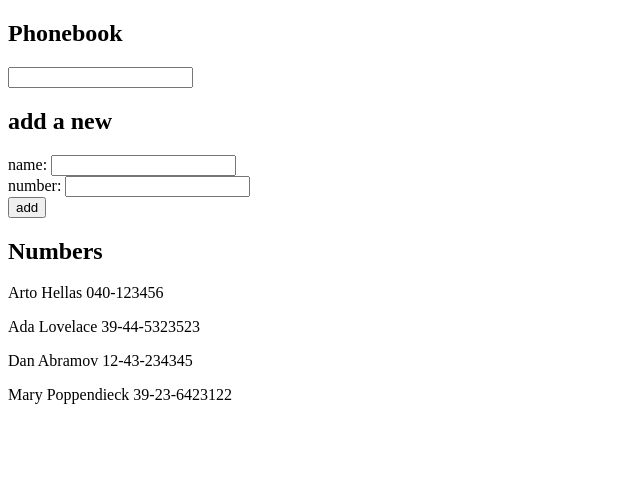
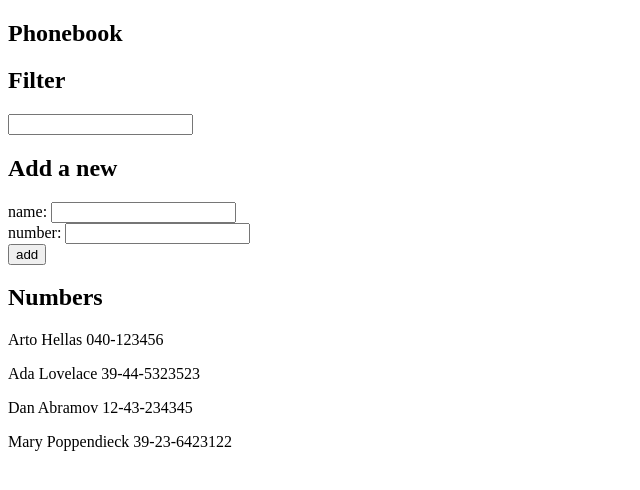
Before and after one commit to Sonlis/full-stack-open, a React (Create React App) app in the folder part2/phonebook/: page / in a window 1280 px wide. Shown: the top 490 px of the page, without its empty margins (0-640 px from the left). Built offline with nearby package versions, Linux system fonts and the light colour scheme.

Commit message:
Exercise 2.10

```diff
--- a/part2/phonebook/src/App.js
+++ b/part2/phonebook/src/App.js
@@ -1,4 +1,41 @@
 import { useState } from 'react'
+
+const Filter = (props) => {
+    return (
+        <>
+            <h2>Filter</h2>
+            <input onChange={props.filterNames} />
+        </>
+    )
+}
+
+const PersonForm = (props) => {
+    return (
+        <form onSubmit={props.setNewPerson}>
+            <div>
+                name: <input value={props.newName} onChange={props.handleNameChange}/>
+            </div>
+            <div>number: <input value={props.newNumber} onChange={props.handleNumberChange}/></div>
+            <div>
+                <button type="submit">add</button>
+            </div>
+
+        </form>
+    )
+}
+
+const Persons = (props) => {
+    return (
+        <>
+            {props.persons.map((person) => {
+                if (person.name.includes(props.filter)) {
+                    return (
+                        <p key={person.name}>{person.name} {person.number}</p>
+                    )
+                }})}
+        </>
+    )
+}
 
 const App = () => {
     const [persons, setPersons] = useState([
@@ -7,13 +44,13 @@ const App = () => {
         { name: 'Dan Abramov', number: '12-43-234345', id: 3 },
         { name: 'Mary Poppendieck', number: '39-23-6423122', id: 4 }
     ])
+    const [filter, setNewFilter] = useState('');
+    const filterNames = (event) => setNewFilter(event.target.value);
     const [newName, setNewName] = useState('');
     const [newNumber, setNewNumber] = useState('');
-    const [filter, setNewFilter] = useState('')
+
     const handleNameChange = (event) => setNewName(event.target.value);
     const handleNumberChange = (event) => setNewNumber(event.target.value);
-
-    const filterNames = (event) => setNewFilter(event.target.value);
 
     const setNewPerson = (event) => {
         event.preventDefault();
@@ -33,27 +70,11 @@ const App = () => {
     return (
       <div>
         <h2>Phonebook</h2>
-          <input onChange={filterNames} />
-        <form onSubmit={setNewPerson}>
-          <div>
-              <h2>add a new</h2>
-            name: <input value={newName} onChange={handleNameChange}/>
-          </div>
-            <div>number: <input value={newNumber} onChange={handleNumberChange}/></div>
-          <div>
-            <button type="submit">add</button>
-          </div>
-
-        </form>
+          <Filter filterNames={filterNames}/>
+        <h2>Add a new</h2>
+          <PersonForm newName={newName} newNumber={newNumber} setNewPerson={setNewPerson} handleNameChange={handleNameChange} handleNumberChange={handleNumberChange} />
         <h2>Numbers</h2>
-        <>
-            {persons.map((person) => {
-                if (person.name.includes(filter)) {
-                    return (
-                        <p key={person.name}>{person.name} {person.number}</p>
-                    )
-                }})}
-        </>
+          <Persons persons={persons} filter={filter} />
       </div>
     )
 }
```
